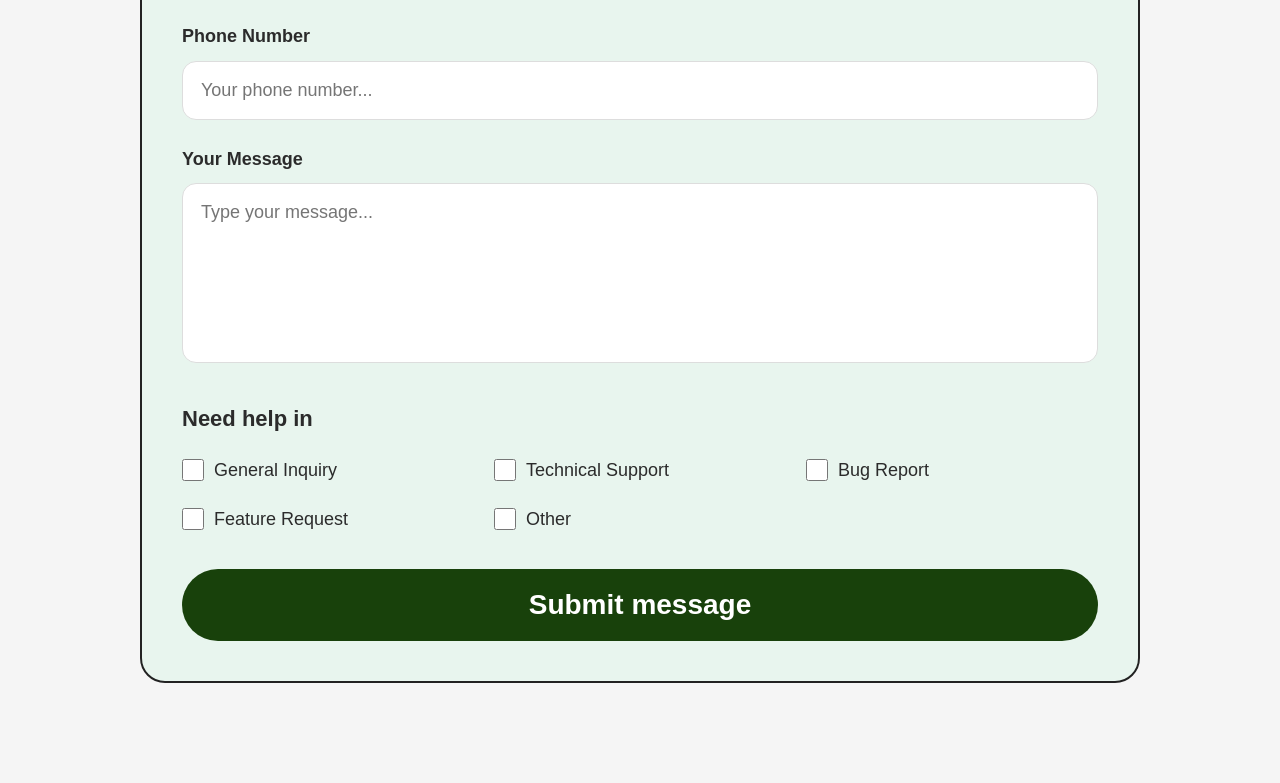
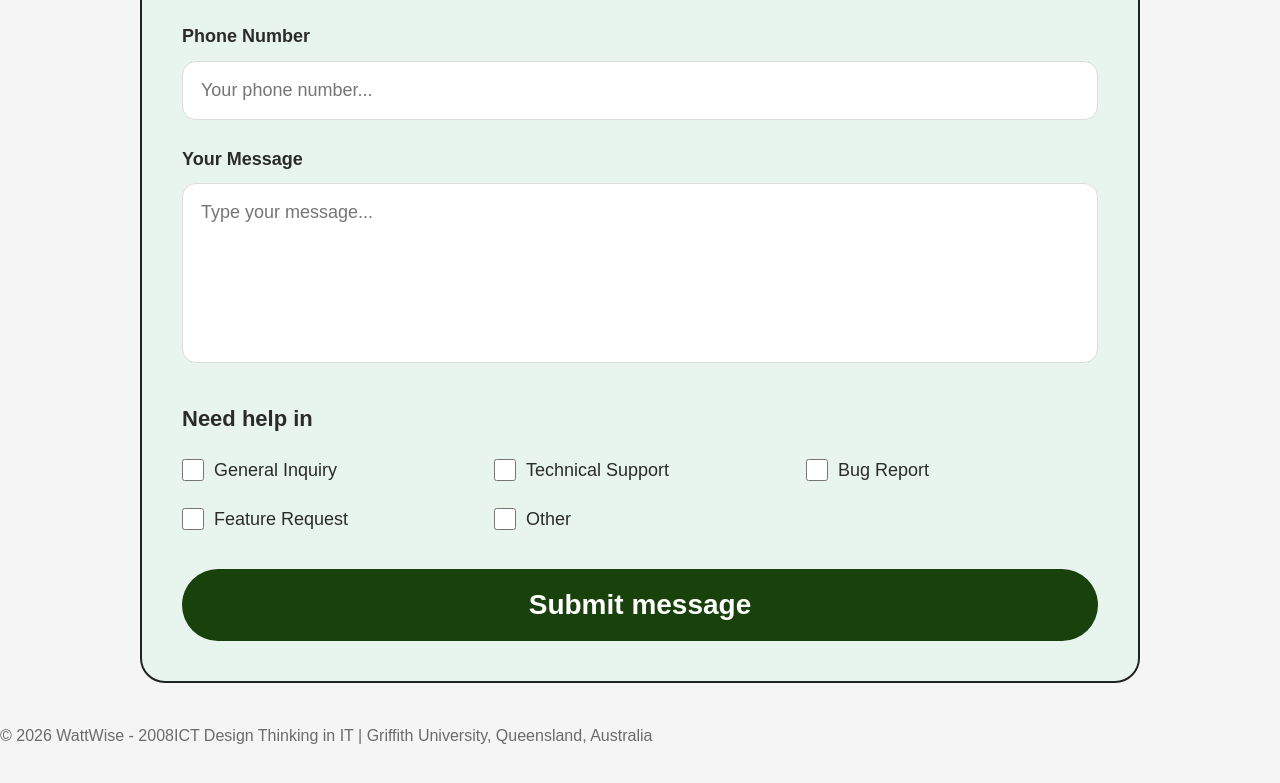
Before and after one commit to RiaRajesh/2008ICT-Wattwise-assignment, a plain HTML site: page contact.html in a window 1280 px wide. Shown: the part 417-1200 px from the top of the page. Before the commit the page ends 1140 px from the top, so only its background shows below. Drawn offline with Linux system fonts and the light colour scheme.

Commit message:
Update contact.html

```diff
--- a/contact.html
+++ b/contact.html
@@ -135,6 +135,10 @@
 
 	</div>
 
+		<footer class="home-footer">
+		        <p>&copy; 2026 WattWise - 2008ICT Design Thinking in IT | Griffith University, Queensland, Australia</p>
+		    </footer>
+
 </body>
 
 </html>
```
